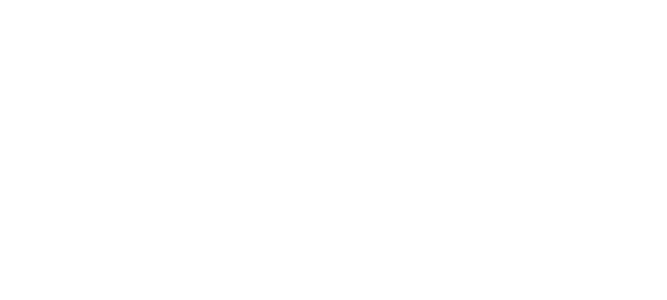
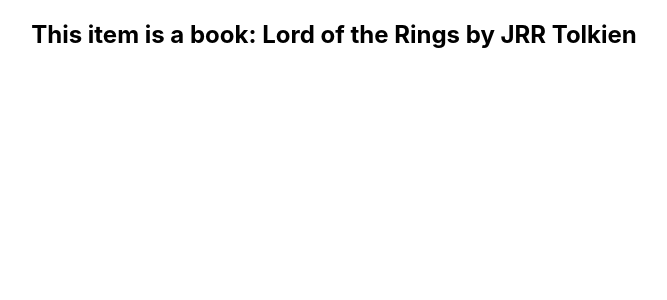
Before and after one commit to raegar/practice-react, a React (Create React App) app: page / in a window 1280 px wide. Shown: the top 300 px of the page, without its empty margins (306-973 px from the left). Built offline with nearby package versions, Linux system fonts and the light colour scheme.

Commit message:
Added a book example to App.js

```diff
--- a/src/App.js
+++ b/src/App.js
@@ -1,10 +1,10 @@
-import logo from './logo.svg';
 import './App.css';
+import Book from './Book';
 
 function App() {
   return (
     <div className="App">
-
+      <Book title="Lord of the Rings" author="JRR Tolkien"/>
     </div>
   );
 }
```
